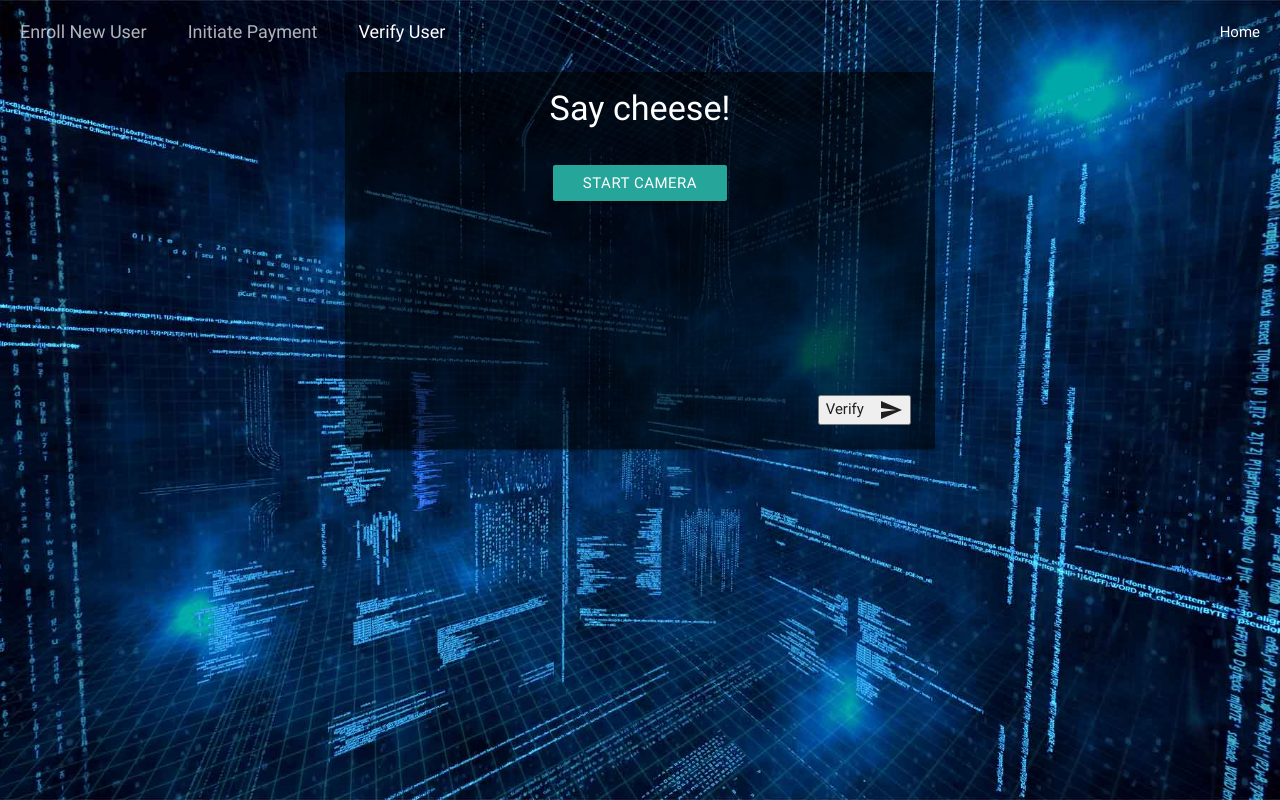
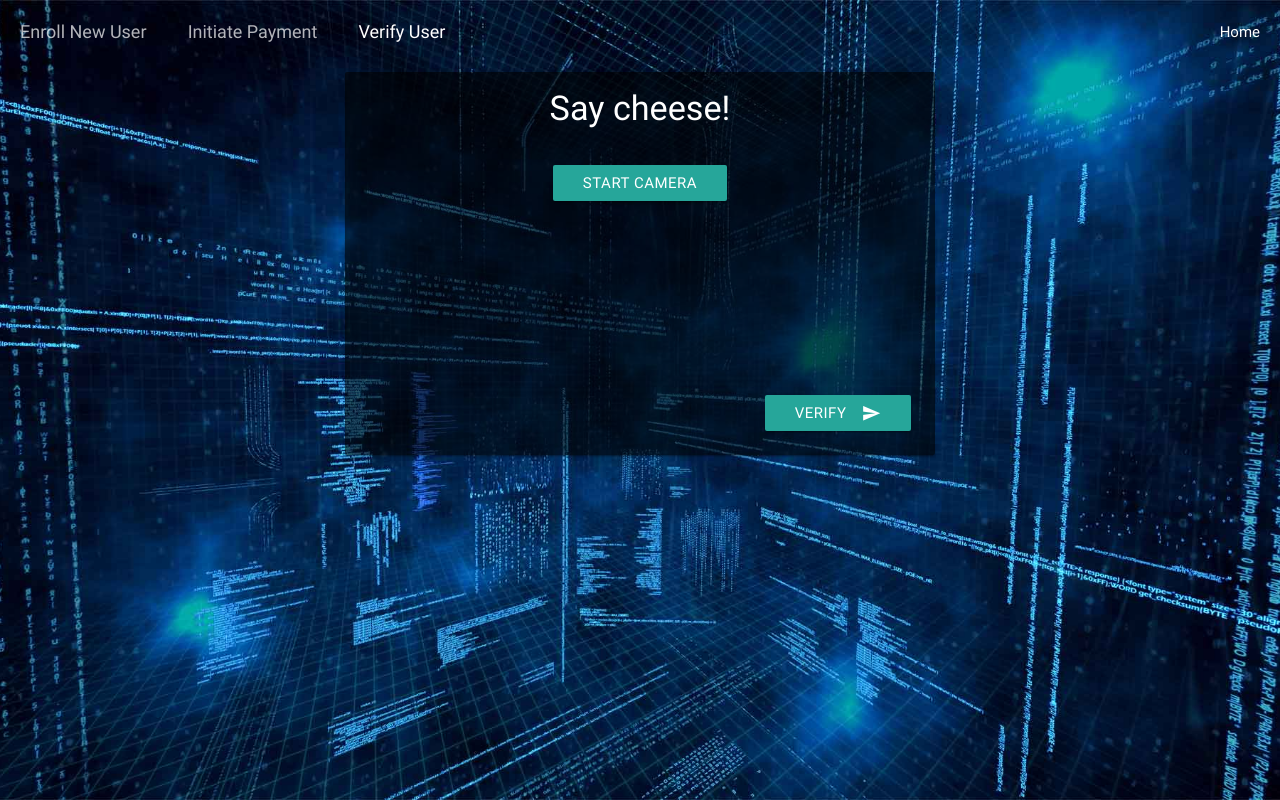
Before and after one commit to emilyhosoya/FacePal, a plain HTML site: page 3_webcam_verify.html in a window 1280 px wide. Drawn offline with nearby package versions, Linux system fonts and the light colour scheme; no server answers.

Commit message:
revert btn

```diff
--- a/3_webcam_verify.html
+++ b/3_webcam_verify.html
@@ -54,7 +54,7 @@
                             <form>
 
                                 <div class="input-field right-align">
-                                    <button class="btn2" href="javascript: void(0)" id="verifyButton" type="submit" name="action">Verify
+                                    <button class="btn" href="javascript: void(0)" id="verifyButton" type="submit" name="action">Verify
                                         <i class="material-icons right">send</i>
                                     </button>
                                 </div>
```
